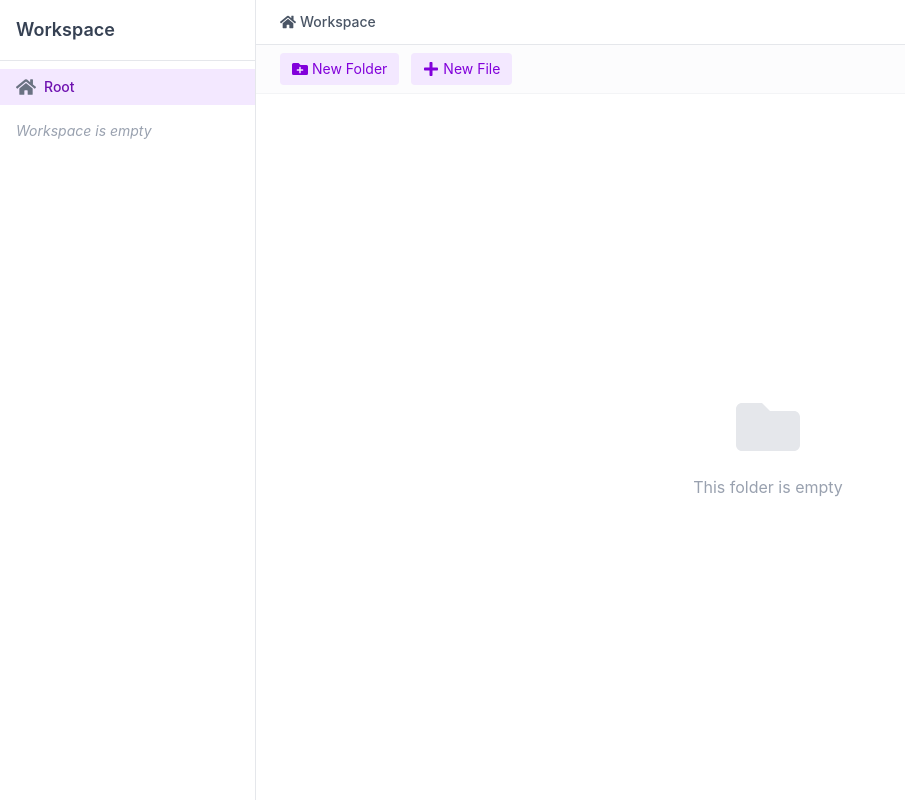
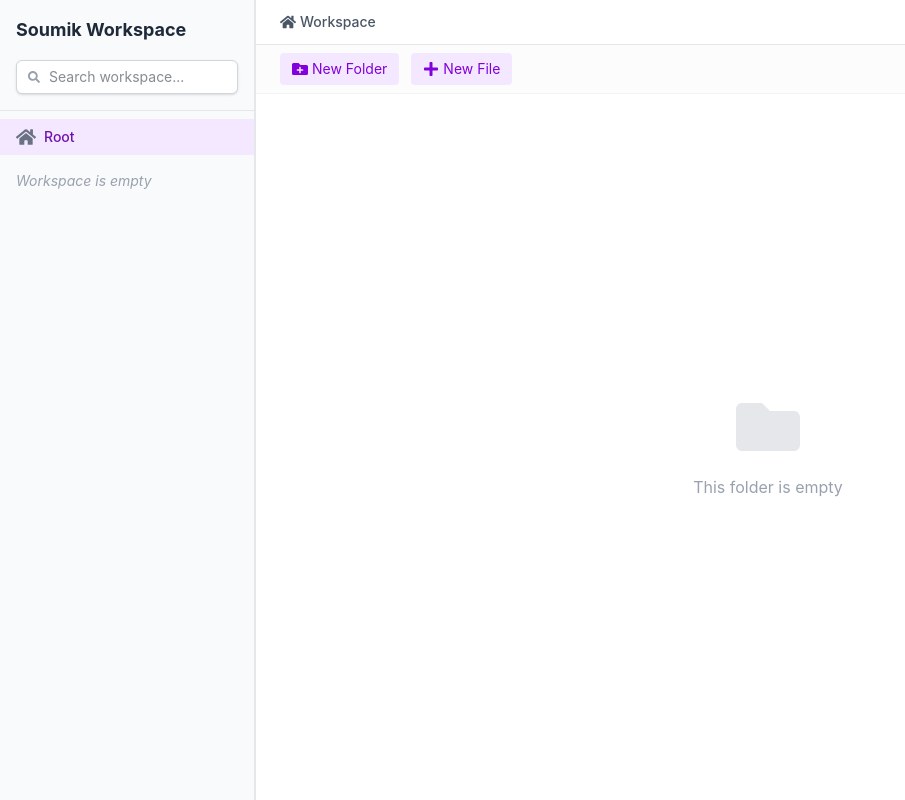
Before and after one commit to soumik9/workspace_reactjs, a React (Vite) app: page / in a window 1280 px wide. Shown: the whole page, without its empty margins (0-905 px from the left). Built offline with nearby package versions, Linux system fonts and the light colour scheme.

Commit message:
feat: search items

```diff
--- a/src/components/sidebar/Sidebar.tsx
+++ b/src/components/sidebar/Sidebar.tsx
@@ -1,28 +1,84 @@
-import { useSelector, useDispatch } from 'react-redux';
-import type { RootState } from '../../libs/redux/store/store.redux';
-import { selectFolder } from '../../libs/redux/feature/workspace/workspace.slice';
 import { FolderTreeItem } from './FolderTreeItem';
 import { cn } from '../../libs/helper/common.helper';
-
-import { FaHome } from 'react-icons/fa';
+import { useSelector, useDispatch } from 'react-redux';
+import { ITEM_TYPES } from '../../libs/constant/common.constant';
+import type { RootState } from '../../libs/redux/store/store.redux';
+import { FaHome, FaSearch, FaFileAlt, FaFolder } from 'react-icons/fa';
+import { selectFolder, selectFile, setSearchQuery } from '../../libs/redux/feature/workspace/workspace.slice';
 
 export default function Sidebar() {
 
   const dispatch = useDispatch();
-  const { items, selectedFolderId } = useSelector((state: RootState) => state.workspace);
+  const { items, selectedFolderId, searchQuery } = useSelector((state: RootState) => state.workspace);
   const rootItems = Object.values(items).filter(item => item.parentId === null);
+
+  const searchResults = Object.values(items).filter(item =>
+    item.name.toLowerCase().includes(searchQuery.toLowerCase())
+  );
 
   const handleRootClick = () => {
     dispatch(selectFolder(null));
   };
 
+  const handleSearchResultClick = (item: any) => {
+    if (item.type === ITEM_TYPES.FOLDER) {
+      dispatch(selectFolder(item.id));
+    } else {
+      dispatch(selectFile(item.id));
+      dispatch(selectFolder(item.parentId));
+    }
+    dispatch(setSearchQuery(''));
+  };
+
   return (
-    <div className="flex flex-col h-full">
-      <div className="p-4 border-b border-gray-200">
-        <h2 className="text-lg font-semibold text-gray-700">Workspace</h2>
+    <div className="flex flex-col h-full bg-gray-50 border-r border-gray-200">
+      <div className="p-4 border-b border-gray-200 flex flex-col space-y-4">
+        <h2 className="text-lg font-bold text-gray-800">Soumik Workspace</h2>
+
+        {/* Search Input */}
+        <div className="relative">
+          <FaSearch className="absolute left-3 top-1/2 -translate-y-1/2 text-gray-400 w-3 h-3" />
+          <input
+            type="text"
+            value={searchQuery}
+            onChange={(e) => dispatch(setSearchQuery(e.target.value))}
+            placeholder="Search workspace..."
+            className="w-full pl-8 pr-3 py-1.5 text-sm bg-white border border-gray-300 rounded-md shadow-sm focus:outline-none focus:ring-1 focus:ring-purple-500 focus:border-purple-500"
+          />
+        </div>
       </div>
 
       <div className="flex-1 overflow-y-auto py-2">
+        {searchQuery.trim() ? (
+          /* Search Results */
+          <div className="px-2">
+            <h3 className="px-2 text-xs font-semibold text-gray-500 mb-2 uppercase tracking-wider">Search Results</h3>
+            {searchResults.length === 0 ? (
+              <p className="px-2 text-sm text-gray-400">No results found.</p>
+            ) : (
+              searchResults.map(item => (
+                <div
+                  key={item.id}
+                  onClick={() => handleSearchResultClick(item)}
+                  className="flex items-center px-2 py-1.5 cursor-pointer hover:bg-purple-100 rounded text-sm text-gray-700"
+                >
+                  <div className="w-5 flex justify-center mr-1">
+                    {item.type === ITEM_TYPES.FOLDER ? (
+                      <FaFolder className="w-4 h-4 text-yellow-500" />
+                    ) : (
+                      <FaFileAlt className="w-4 h-4 text-purple-500" />
+                    )}
+                  </div>
+                  <span className="truncate" title={item.name}>
+                    {item.type === ITEM_TYPES.FILE ? `${item.name}.txt` : item.name}
+                  </span>
+                </div>
+              ))
+            )}
+          </div>
+        ) : (
+          /* Normal Tree */
+          <>
             <div
               className={cn('flex items-center py-2 px-4 cursor-pointer hover:bg-purple-50', { 'bg-purple-100 text-purple-800 font-medium': selectedFolderId === null })}
               onClick={handleRootClick}
@@ -40,6 +96,8 @@ export default function Sidebar() {
                 ))
               )}
             </div>
+          </>
+        )}
       </div>
     </div>
   );
```
Also changed, not shown: 1 other file (tests, documents, lock files or other folders). Lines whose indentation alone changed are shown as unchanged.
